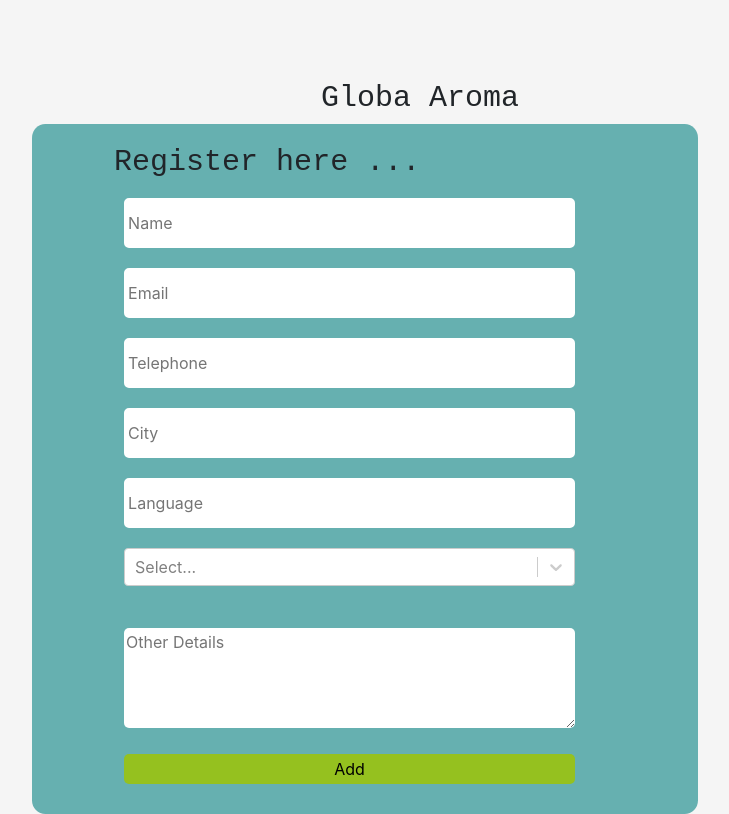
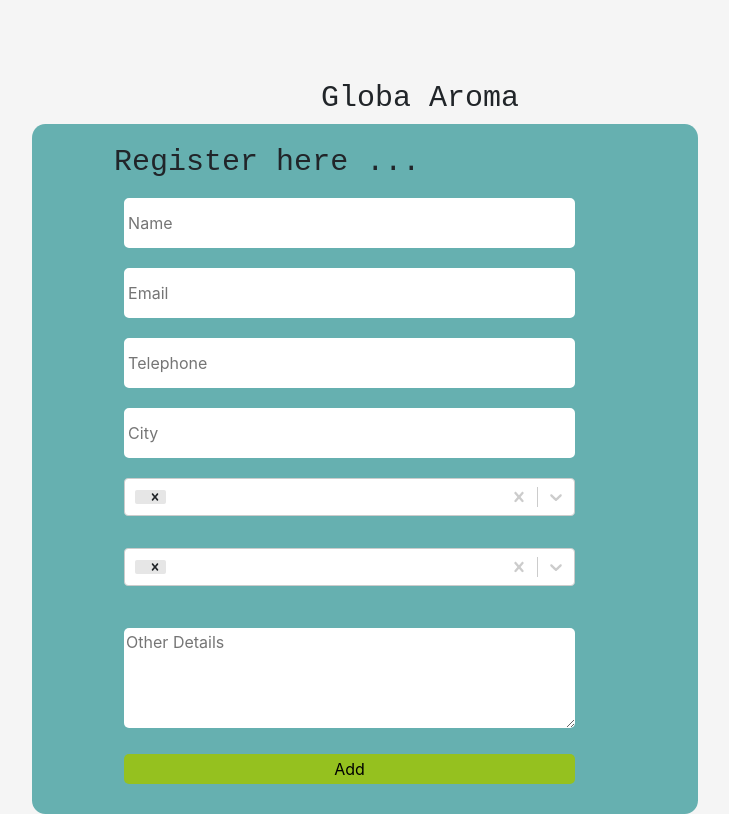
Before and after one commit to Globa-Roma/Globa-Roma-tool, a React app in the folder clients/: page /register in a window 1280 px wide. Shown: the whole page, without its empty margins (284-1013 px from the left). Built offline with nearby package versions, Linux system fonts and the light colour scheme.

Commit message:
multiselect language

```diff
--- a/clients/src/compnent/Signup.js
+++ b/clients/src/compnent/Signup.js
@@ -32,13 +32,31 @@ const select = [
     }
 ]
 
+const language = [
+    {
+        value: 1,
+        label: "english"
+    },
+    {
+        value: 2,
+        label: "dutch"
+    },
+    {
+        value: 3,
+        label: "france"
+    }
+]
+
+
+// multiselective style
 const theme = theme => ({
     ...theme,
     colors: {
         ...theme.colors,
-        primary25: "green"
+        primary25: "#95C11F"
     }
 });
+
 
 
 class Signup extends Component {
@@ -50,9 +68,9 @@ class Signup extends Component {
             email: "",
             telephone: "",
             city: "",
-            language: "",
+            language: {},
             other: "",
-            interest: []
+            interest: {}
         }
 
         this.changeFullName = this.changeFullName.bind(this)
@@ -87,11 +105,10 @@ class Signup extends Component {
             city: event.target.value
         })
     }
-    changeLanguage(event) {
-        this.setState({
-            language: event.target.value
-        })
+    changeLanguage = (language) =>{
+        this.setState({ language });
     }
+
     changeOther(event) {
         this.setState({
             other: event.target.value
@@ -129,9 +146,9 @@ class Signup extends Component {
             email: "",
             telephone: "",
             city: "",
-            language: "",
+            language: {},
             other: "",
-            interest: []
+            interest: {}
         })
     }
 
@@ -158,7 +175,7 @@ class Signup extends Component {
                             <input className="forms" type="text" placeholder="Email" value={this.state.email} onChange={(event) => this.changeEmail(event)} ></input>
                             <input className="forms" type="text" placeholder="Telephone" value={this.state.telephone} onChange={(event) => this.changeTelephone(event)} ></input>
                             <input className="forms" type="text" placeholder="City" value={this.state.city} onChange={(event) => this.changeCity(event)} ></input>
-                            <input className="forms" type="text" placeholder="Language" value={this.state.language} onChange={(event) => this.changeLanguage(event)} ></input>
+                            <Select className="select" isMulti value={this.state.language} onChange={this.changeLanguage} options={language} theme={theme}></Select>
                             <Select className="select" isMulti value={this.state.interest} onChange={this.changeInterest} options={select} theme={theme}></Select>
                             <textarea className="textarea" type="text" placeholder="Other Details" value={this.state.other} onChange={(event) => this.changeOther(event)} ></textarea>
                             <button className="submit" onClick={this.notify} type="submit" className="submit">Add</button>
```
Also changed, not shown: clients/src/compnent/Nav.js (line endings or trailing spaces), 1 other file (tests, documents, lock files or other folders).
